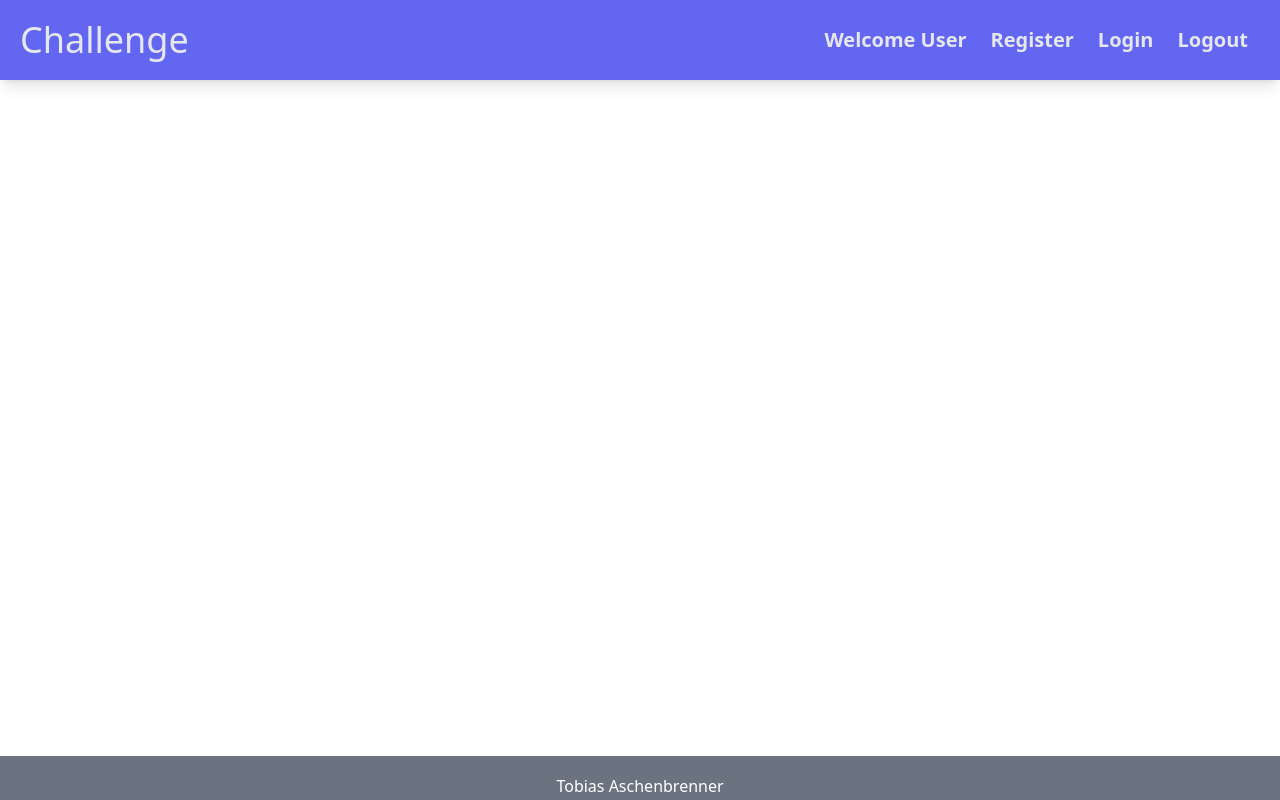
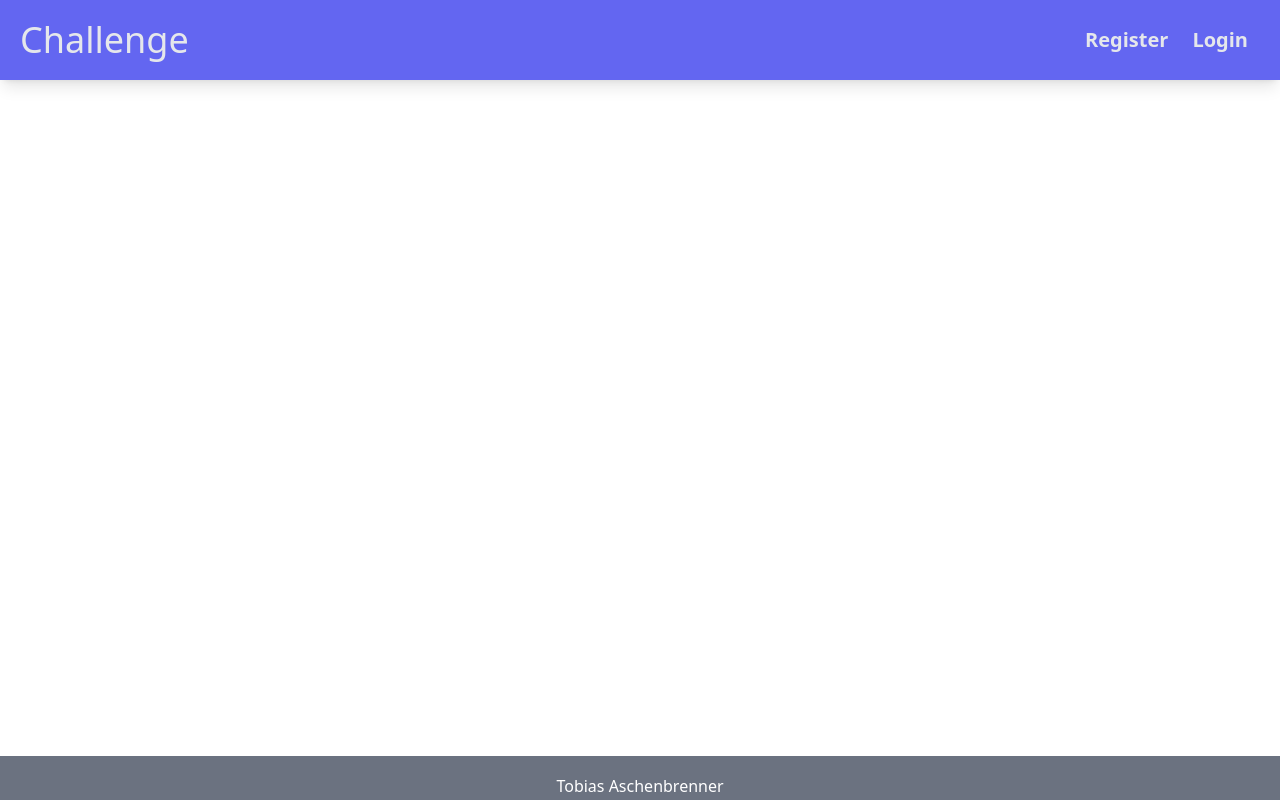
Before and after one commit to TobiasAschenbrenner/case-study-frontend, an Angular app: page / in a window 1280 px wide. Built offline with nearby package versions, Linux system fonts and the light colour scheme.

Commit message:
🎨 Update HeaderComponent to show items based on login status

```diff
--- a/src/app/components/header/header.component.html
+++ b/src/app/components/header/header.component.html
@@ -7,10 +7,7 @@
     </span>
   </div>
   <div class="nav-items">
-    <span
-      class="text-xl cursor-pointer text-gray-200 font-bold m-3 hover:underline hover:text-indigo-200"
-      >Welcome User</span
-    >
+    <ng-container *ngIf="!isLoggedIn">
       <span
         routerLink="/register"
         class="text-xl cursor-pointer text-gray-200 font-bold m-3 hover:underline hover:text-indigo-200"
@@ -21,9 +18,17 @@
         class="text-xl cursor-pointer text-gray-200 font-bold m-3 hover:underline hover:text-indigo-200"
         >Login</span
       >
+    </ng-container>
+    <ng-container *ngIf="isLoggedIn">
       <span
+        class="text-xl cursor-pointer text-gray-200 font-bold m-3 hover:underline hover:text-indigo-200"
+        >Welcome User</span
+      >
+      <span
+        routerLink="/"
         class="text-xl cursor-pointer text-gray-200 font-bold m-3 hover:underline hover:text-indigo-200"
         >Logout</span
       >
+    </ng-container>
   </div>
 </nav>
--- a/src/app/components/header/header.component.ts
+++ b/src/app/components/header/header.component.ts
@@ -1,6 +1,7 @@
-import { Component } from '@angular/core';
+import { Component, inject } from '@angular/core';
 import { CommonModule } from '@angular/common';
 import { RouterModule } from '@angular/router';
+import { AuthService } from 'src/app/services/auth.service';
 
 @Component({
   selector: 'app-header',
@@ -9,4 +10,7 @@ import { RouterModule } from '@angular/router';
   templateUrl: './header.component.html',
   styleUrls: ['./header.component.scss'],
 })
-export class HeaderComponent {}
+export class HeaderComponent {
+  authService = inject(AuthService);
+  isLoggedIn: boolean = this.authService.isLoggedIn();
+}
```
Lines whose indentation alone changed are shown as unchanged.
